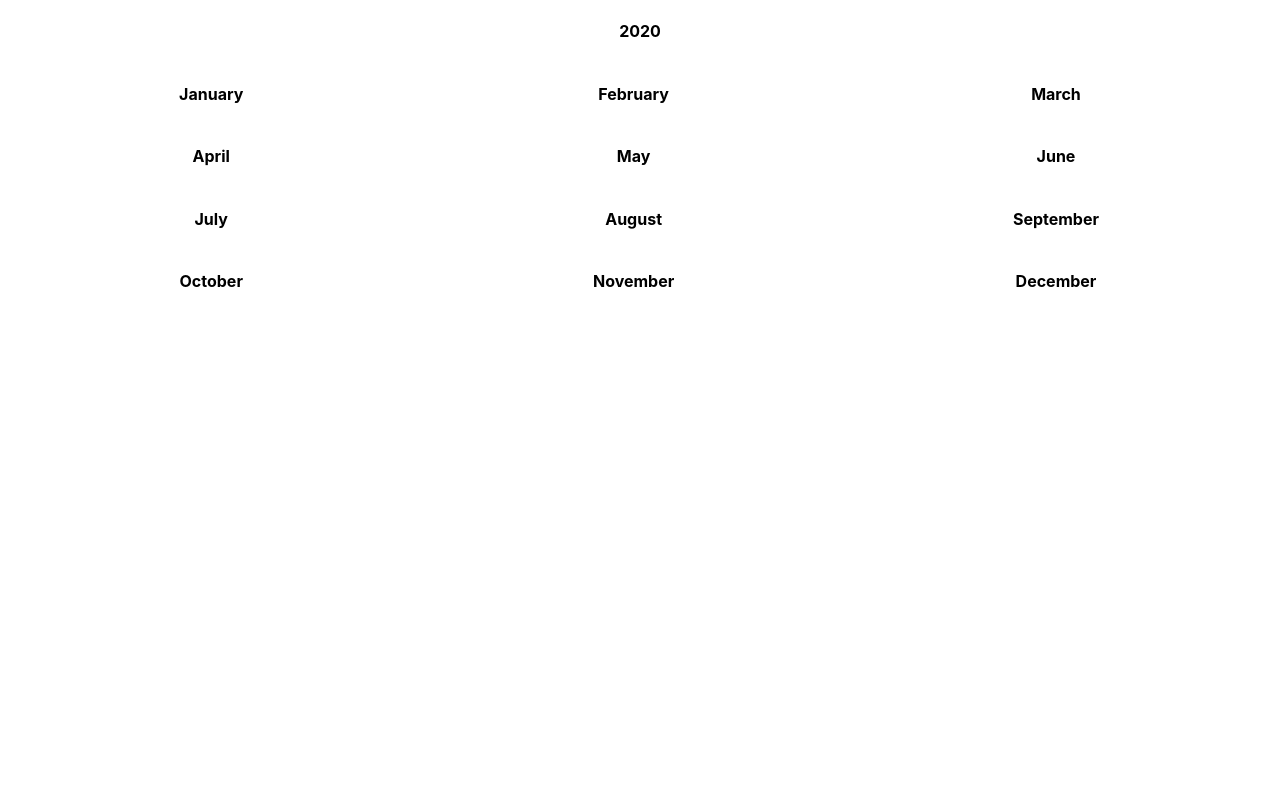
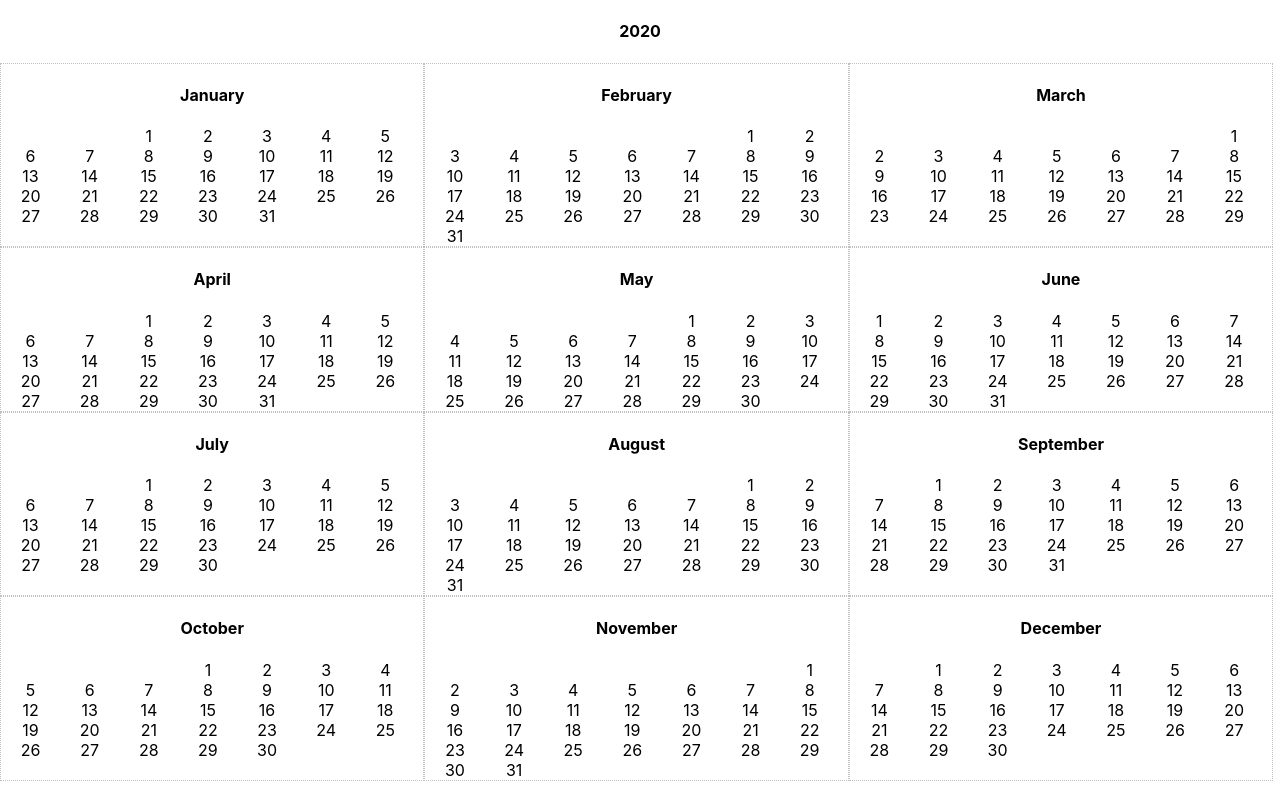
Before and after one commit to kolobok86/calendar, a React (Create React App) app: page / in a window 1280 px wide. Built offline with nearby package versions, Linux system fonts and the light colour scheme.

Commit message:
year-calendar-component: added displaying days (needs testing, see March 2020)

```diff
--- a/src/App.tsx
+++ b/src/App.tsx
@@ -1,5 +1,5 @@
 import React from 'react';
-import logo from './logo.svg';
+// import logo from './logo.svg';
 import './App.css';
 import YearCalendar from './components/YearCalendar';
 
--- a/src/components/YearCalendar/MonthCalendar.tsx
+++ b/src/components/YearCalendar/MonthCalendar.tsx
@@ -16,19 +16,65 @@ function getMonthTitle(month: number, locale: string): string {
 
 interface Props {
   year: number,
-  month: number,
+  month: number,    // 0 ... 11, as of JavaScript
   locale: string,
   className?: string,
 }
+
+
+const WEEK_STARTS_ON_DAY = 1;   // 0 - Sunday, 1 - Monday, as of JavaScript getDay()
+
+const DAYS_IN_WEEK = 7;     //
+
 
 function MonthCalendar(props: Props) {
   const propsClassName: string = (!!props.className) ? ' ' + props.className : '';
 
   const monthTitle = getMonthTitle(props.month, props.locale);
 
+  const zeroBasedMonth = props.month - 1;   // we pass months 1 .. 12, and JS needs 0 ... 11
+
+  const firstDayDate = new Date(props.year, zeroBasedMonth, 1);
+
+  const firstMonthDayOfWeek = firstDayDate.getDay();
+
+  const firstWeekDaysOffset = (DAYS_IN_WEEK + (firstMonthDayOfWeek - WEEK_STARTS_ON_DAY)) % DAYS_IN_WEEK;
+
+  // (c) https://www.w3resource.com/javascript-exercises/javascript-date-exercise-3.php
+  const daysInMonth = new Date(props.year, zeroBasedMonth, 0).getDate();
+  const monthWeeks: Array<React.ReactNode> = [];
+  // let w = 0;
+  let weekDays: Array<React.ReactNode> = [];
+  for (let i = -firstWeekDaysOffset + 1; i <= daysInMonth; i++) {
+    // if (w === 0) {
+    // }
+    weekDays.push(
+      <div className={'week__day'}>
+        { (i <= 0) ? '' : i.toString() }
+      </div>
+    );
+    // w++;
+
+    if (weekDays.length === DAYS_IN_WEEK || i === daysInMonth) {
+      monthWeeks.push(
+        <div className={'month__week'}>
+          {weekDays}
+        </div>
+      );
+
+      weekDays = [];    // new clean array
+    };
+  }
+
   return (
     <div className={'month' + propsClassName}>
       <h4>{monthTitle}</h4>
+      <div className={'month__header'}>
+        <div className={'month__header__day-name'}></div>
+      </div>
+      <div className={'month__weeks'}>
+        {monthWeeks}
+      </div>
     </div>
   )
 }
--- a/src/components/YearCalendar/yearCalendar.css
+++ b/src/components/YearCalendar/yearCalendar.css
@@ -6,4 +6,13 @@
 
 .month {
   width: 33%;
+  border: 1px dotted #c0c0c0;
 }
+
+.month__week {
+  display: flex;
+}
+
+.week__day {
+  width: 14%;
+}
```
